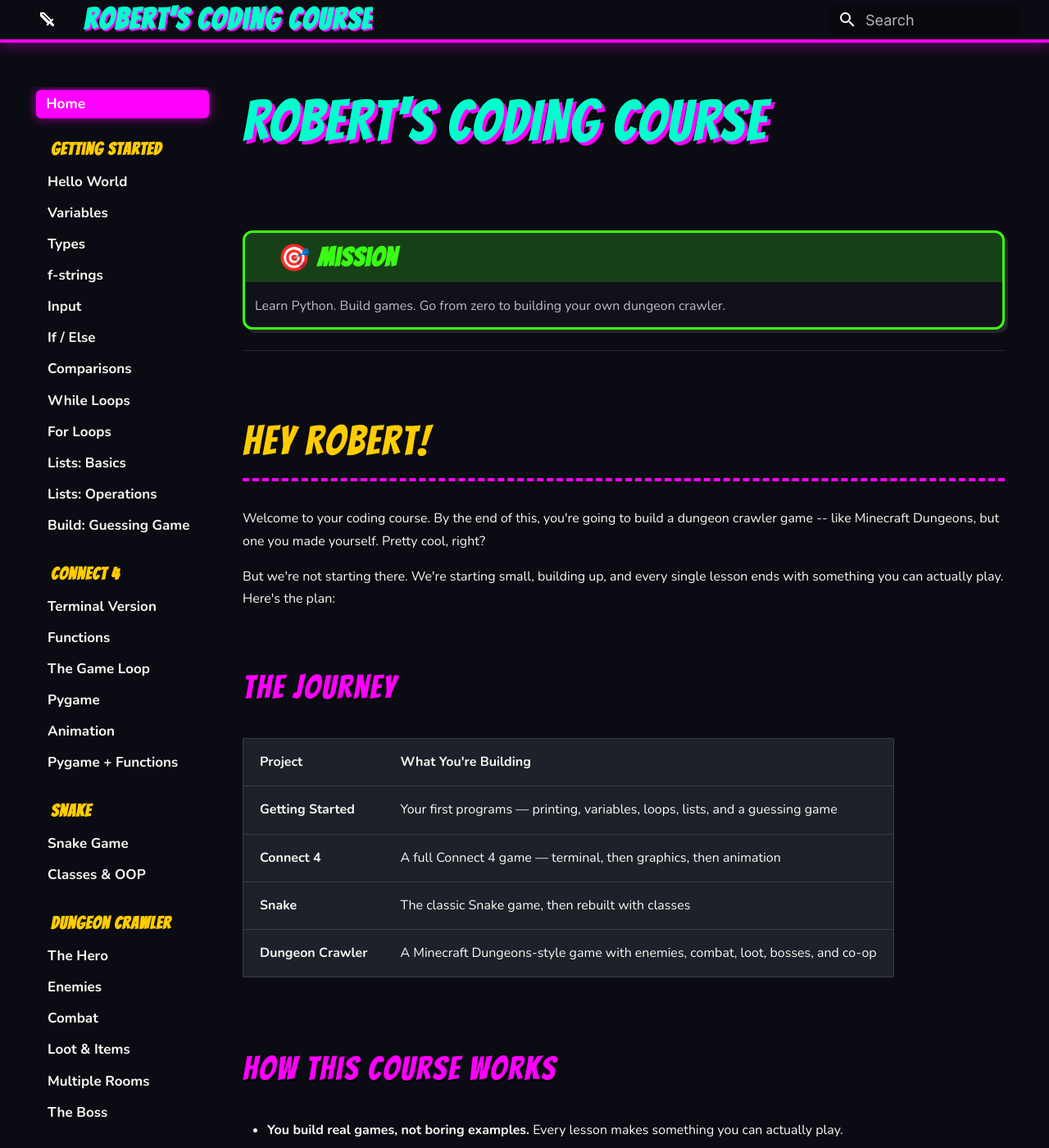
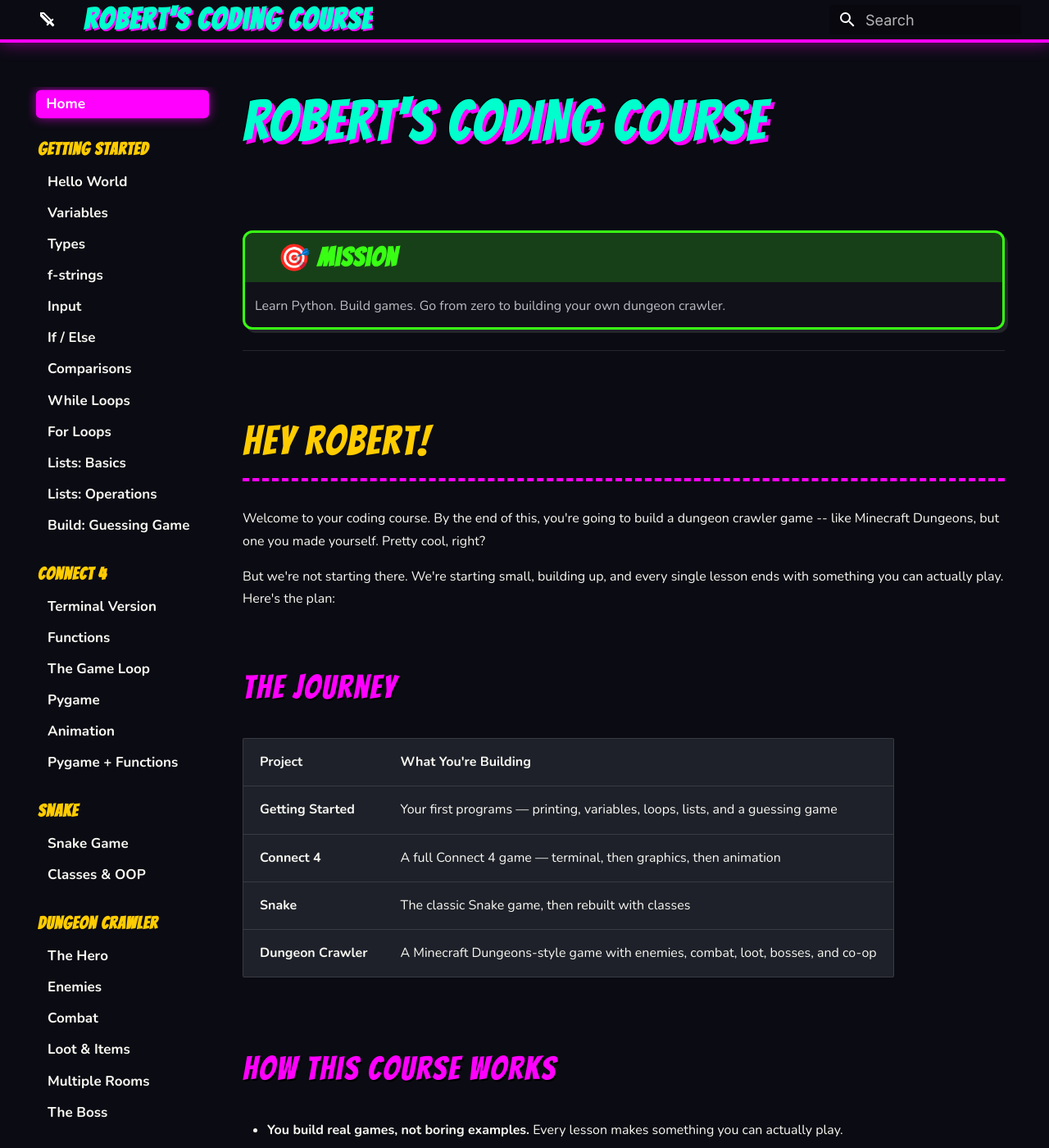
Before and after one commit to agentjuice/roberts-coding-course, an MkDocs documentation site: the page built from docs/index.md, in a window 1280 px wide and 1400 px high. Shown: the whole window at 82% size. Built offline with MkDocs 1.6.1 and Material for MkDocs 9.7.7, drawn with Linux system fonts in a browser that asks for light colours.

Commit message:
Fix section heading alignment on desktop

```diff
--- a/docs/stylesheets/gamer25.css
+++ b/docs/stylesheets/gamer26.css
@@ -161,7 +161,7 @@ body, .md-content, .md-typeset {
   letter-spacing: 1px;
   margin-top: 0.5em !important;
   margin-bottom: 0 !important;
-  padding-left: 0.8rem !important;
+  padding-left: 0 !important;
   width: 100% !important;
 }
 .md-nav__item--section > .md-nav__link:hover {
--- a/mkdocs.yml
+++ b/mkdocs.yml
@@ -78,4 +78,4 @@ extra:
   social: []
 
 extra_css:
-  - stylesheets/gamer25.css
+  - stylesheets/gamer26.css
```
